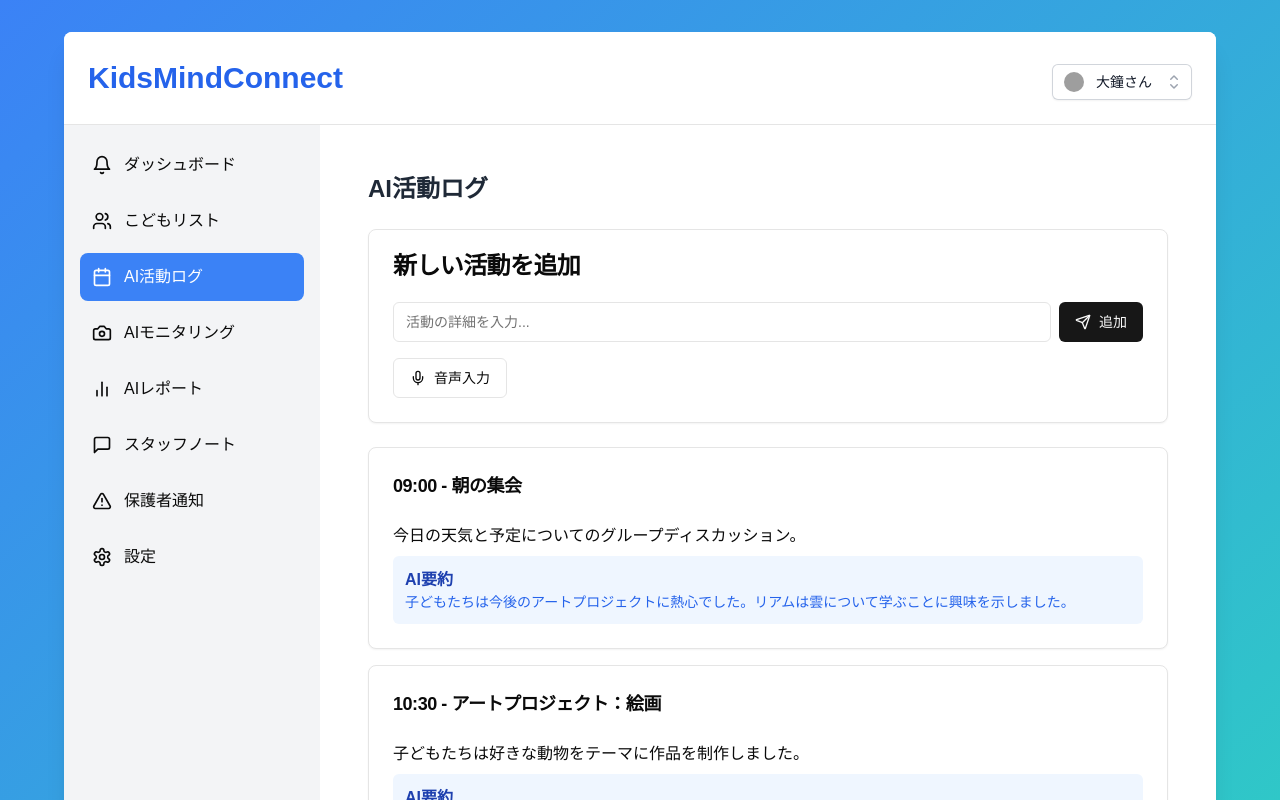
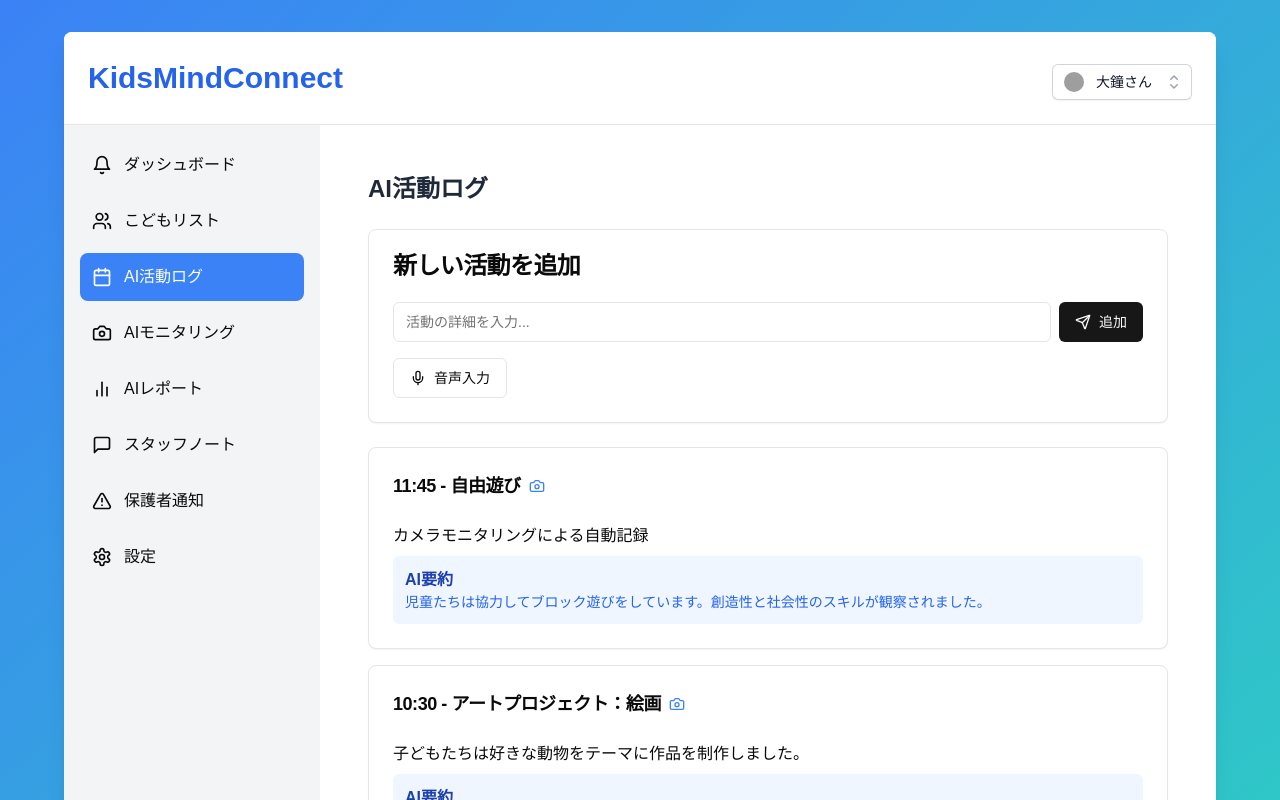
Before and after one commit to ganechi/kids-mind-connect, a Next.js app: page / in a window 1280 px wide. Both pictures are taken after a click on the button "AI活動ログ". Shown: the top 800 px of the page. Built offline with nearby package versions, Linux system fonts and the light colour scheme; grey boxes are pictures that could not be loaded.

Commit message:
chore: 名前をフルネームに

```diff
--- a/src/components/activity-log.tsx
+++ b/src/components/activity-log.tsx
@@ -1,54 +1,24 @@
 'use client'
 
-import { useState, useEffect } from "react"
+import { useState } from "react"
 import { Card, CardContent, CardHeader, CardTitle } from "@/components/ui/card"
 import { Button } from "@/components/ui/button"
 import { Input } from "@/components/ui/input"
 import { Mic, Send, Camera } from "lucide-react"
-
-const initialActivities = [
-  {
-    id: 1,
-    time: "09:00",
-    activity: "朝の集会",
-    description: "今日の天気と予定についてのグループディスカッション。",
-    aiSummary: "子どもたちは今後のアートプロジェクトに熱心でした。リアムは雲について学ぶことに興味を示しました。",
-  },
-  {
-    id: 2,
-    time: "10:30",
-    activity: "アートプロジェクト：絵画",
-    description: "子どもたちは好きな動物をテーマに作品を制作しました。",
-    aiSummary: "エマは非常に創造性を発揮し、ノアは参加するのに少し励ましが必要でした。",
-  },
-]
+import { initialActivities } from "@/constants/activites"
 
 export default function ActivityLog() {
   const [activities, setActivities] = useState(initialActivities)
   const [newActivity, setNewActivity] = useState("")
-  const [aiGeneratedActivities, setAiGeneratedActivities] = useState<any>([])
-
-  useEffect(() => {
-    // 実際のアプリケーションでは、ここでサーバーからAI生成された活動を取得します
-    const mockAiActivities = [
-      {
-        id: 3,
-        time: "11:45",
-        activity: "自由遊び",
-        description: "カメラモニタリングによる自動記録",
-        aiSummary: "児童たちは協力してブロック遊びをしています。創造性と社会性のスキルが観察されました。",
-      },
-    ]
-    setAiGeneratedActivities(mockAiActivities)
-  }, [])
 
   const handleAddActivity = () => {
     const newActivityItem = {
-      id: activities.length + aiGeneratedActivities.length + 1,
+      id: activities.length + 1,
       time: new Date().toLocaleTimeString('ja-JP', { hour: '2-digit', minute: '2-digit' }),
       activity: "手動入力",
       description: newActivity,
       aiSummary: "",
+      camera: false,
     }
     setActivities([...activities, newActivityItem])
     setNewActivity("")
@@ -80,12 +50,12 @@ export default function ActivityLog() {
         </CardContent>
       </Card>
       <div className="space-y-4">
-        {[...activities, ...aiGeneratedActivities].sort((a, b) => a.id - b.id).map((activity) => (
+        {activities.sort((a, b) => b.id - a.id).map((activity) => (
           <Card key={activity.id}>
             <CardHeader>
               <CardTitle className="text-lg flex items-center">
                 {activity.time} - {activity.activity}
-                {activity.activity.startsWith('AI生成') && (
+                {activity.camera && (
                   <Camera className="w-4 h-4 ml-2 text-blue-500" />
                 )}
               </CardTitle>
--- a/src/constants/activites.tsx
+++ b/src/constants/activites.tsx
@@ -4,3 +4,30 @@ export const activities = [
     "読書タイム",
     "音楽とダンス",
 ]
+
+export const initialActivities = [
+    {
+      id: 1,
+      time: "09:00",
+      activity: "朝の集会",
+      description: "今日の天気と予定についてのグループディスカッション。",
+      aiSummary: "子どもたちは今後のアートプロジェクトに熱心でした。リアムは雲について学ぶことに興味を示しました。",
+      camera: true,
+    },
+    {
+      id: 2,
+      time: "10:30",
+      activity: "アートプロジェクト：絵画",
+      description: "子どもたちは好きな動物をテーマに作品を制作しました。",
+      aiSummary: "エマは非常に創造性を発揮し、ノアは参加するのに少し励ましが必要でした。",
+      camera: true,
+    },
+    {
+      id: 3,
+      time: "11:45",
+      activity: "自由遊び",
+      description: "カメラモニタリングによる自動記録",
+      aiSummary: "児童たちは協力してブロック遊びをしています。創造性と社会性のスキルが観察されました。",
+      camera: true,
+    },
+  ]
--- a/src/constants/children.tsx
+++ b/src/constants/children.tsx
@@ -1,7 +1,7 @@
 export const children = [
     {
       id: 1,
-      name: "たくくん",
+      name: "ひらおか たく",
       age: 9,
       photo: "/placeholder.svg?height=100&width=100",
       interests: ["アート", "読書"],
@@ -15,7 +15,7 @@ export const children = [
     },
     {
       id: 2,
-      name: "たかふみくん",
+      name: "おおがね たかふみ",
       age: 9,
       photo: "/placeholder.svg?height=100&width=100",
       interests: ["スポーツ", "科学"],
@@ -29,7 +29,7 @@ export const children = [
     },
     {
       id: 3,
-      name: "たいきくん",
+      name: "はやし たいき",
       age: 6,
       photo: "/placeholder.svg?height=100&width=100",
       interests: ["スポーツ", "科学"],
@@ -43,7 +43,7 @@ export const children = [
     },
     {
       id: 4,
-      name: "さくらちゃん",
+      name: "ほりぐち さくら",
       age: 10,
       photo: "/placeholder.svg?height=100&width=100",
       interests: ["スポーツ", "科学"],
@@ -57,7 +57,7 @@ export const children = [
     },
     {
       id: 5,
-      name: "なおあきくん",
+      name: "さたけ なおあき",
       age: 12,
       photo: "/placeholder.svg?height=100&width=100",
       interests: ["スポーツ", "科学"],
@@ -71,7 +71,7 @@ export const children = [
     },
     {
       id: 6,
-      name: "ゆうすけくん",
+      name: "いしはら ゆうすけ",
       age: 12,
       photo: "/placeholder.svg?height=100&width=100",
       interests: ["スポーツ", "科学"],
```
